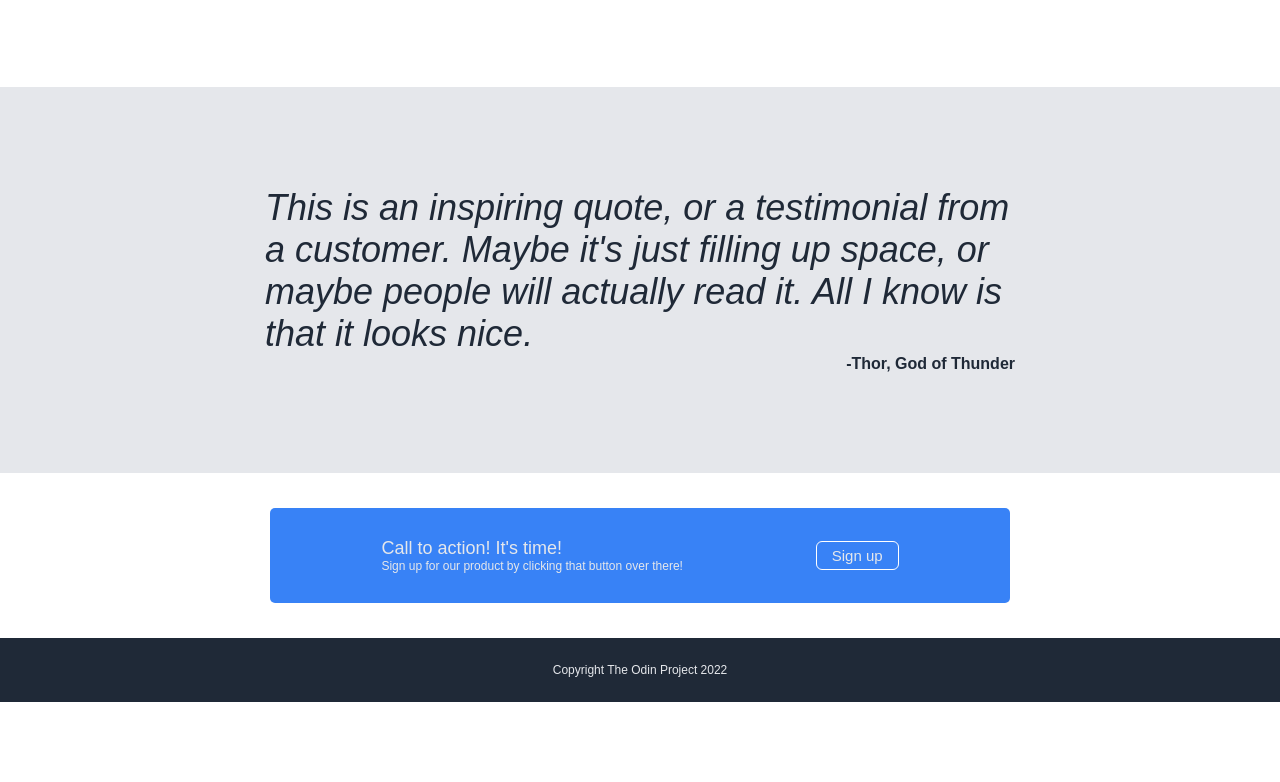
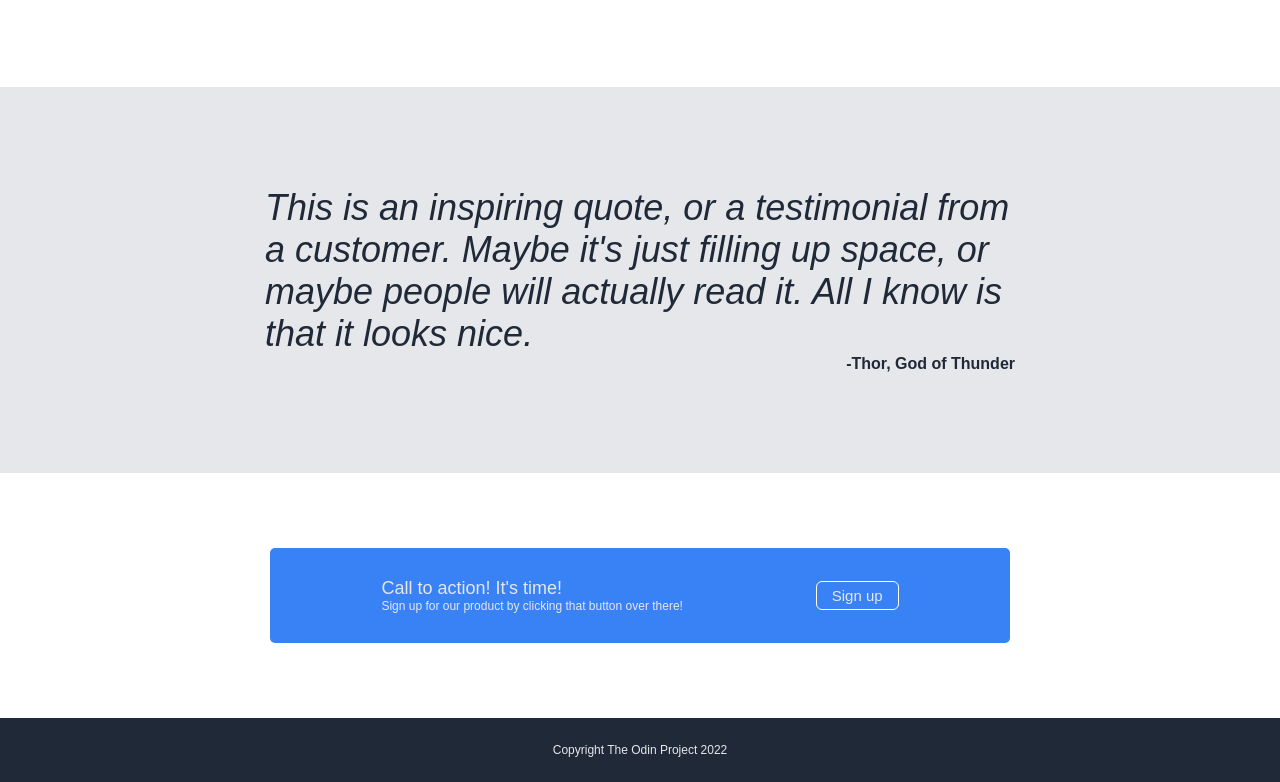
Before and after one commit to MaxPowerfulness/Flexbox-Website-Recreation, a plain HTML site: page index.html in a window 1280 px wide. Shown: the part 727-1509 px from the top of the page. Before the commit the page ends 1429 px from the top, so only its background shows below. Drawn offline with Linux system fonts and the light colour scheme.

Commit message:
Update margin for box in container 4

```diff
--- a/style.css
+++ b/style.css
@@ -168,7 +168,7 @@ img {
 .box {
     width: 650px;
     background-color: #3882F6;
-    margin: 35px;
+    margin: 75px;
     padding: 30px  45px;
     border-radius: 5px;
     display: flex;
```
